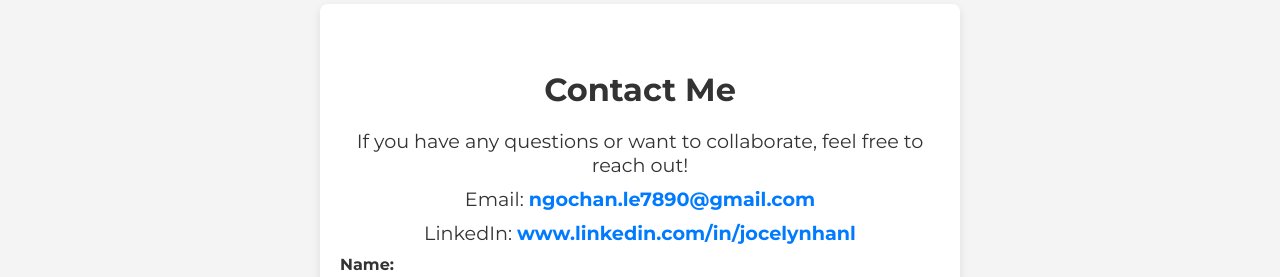
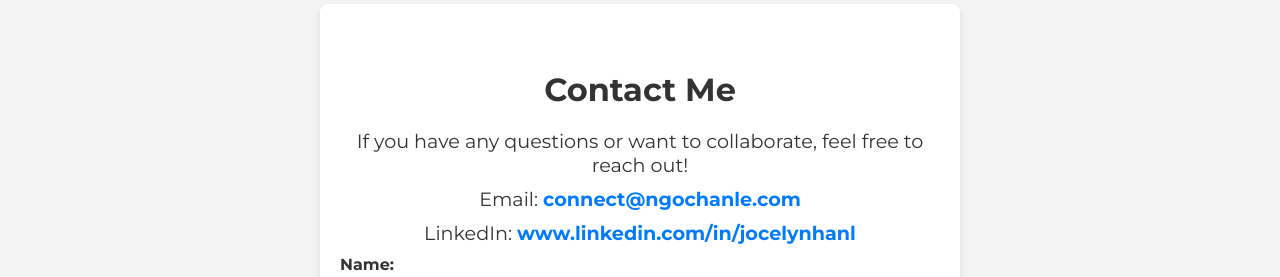
Before and after one commit to ngochan-le/portfolio, a plain HTML site: page index.html in a window 1280 px wide. Shown: the part 1386-1663 px from the top of the page. Drawn offline with Linux system fonts and the light colour scheme.

Commit message:
Update index.html

```diff
--- a/index.html
+++ b/index.html
@@ -60,7 +60,7 @@
     <section class="contact" id="contact">
     <h2>Contact Me</h2>
     <p>If you have any questions or want to collaborate, feel free to reach out!</p>
-    <p>Email: <a href="mailto:connect@ngochanle.com">ngochan.le7890@gmail.com</a></p>
+    <p>Email: <a href="mailto:connect@ngochanle.com">connect@ngochanle.com</a></p>
     <p>LinkedIn: <a href="https://www.linkedin.com/in/jocelynhanl" target="_blank">www.linkedin.com/in/jocelynhanl</a></p>
     <form action="your-backend-endpoint" method="POST">
         <label for="name">Name:</label>
```
